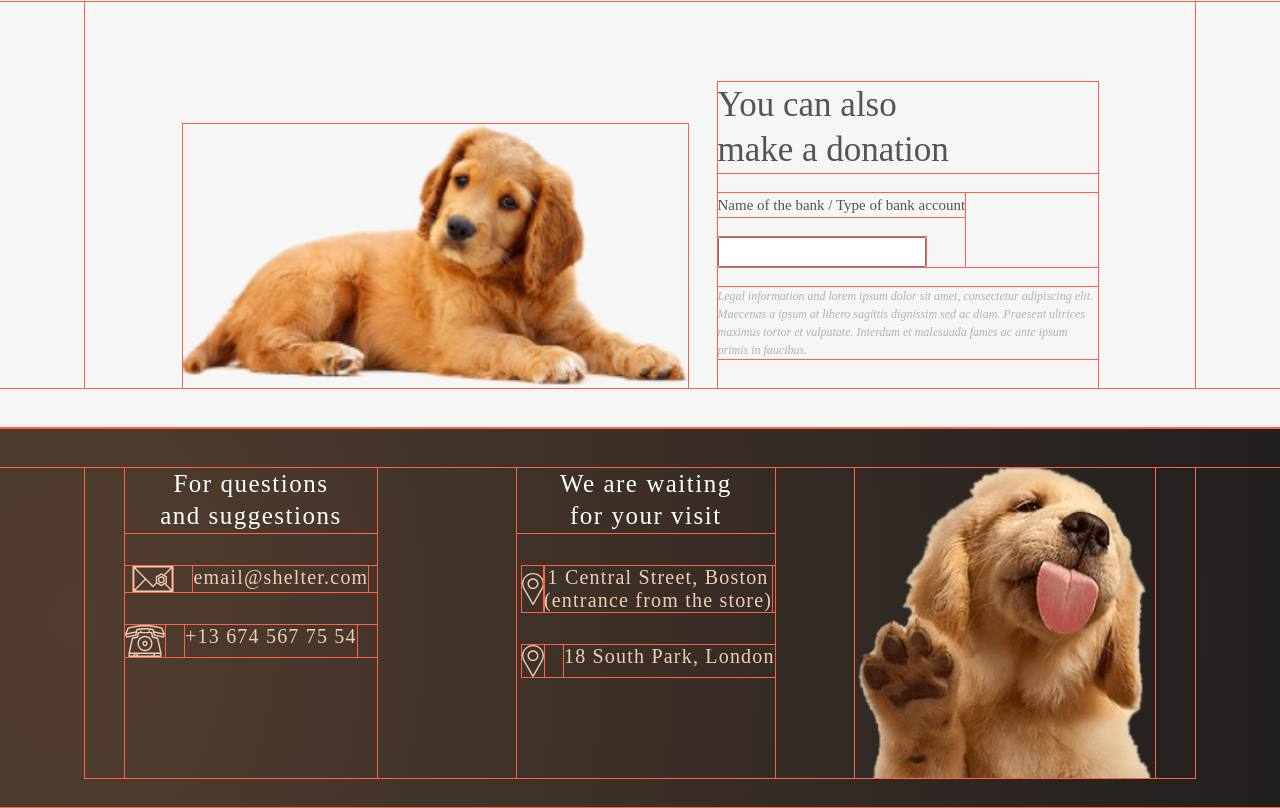
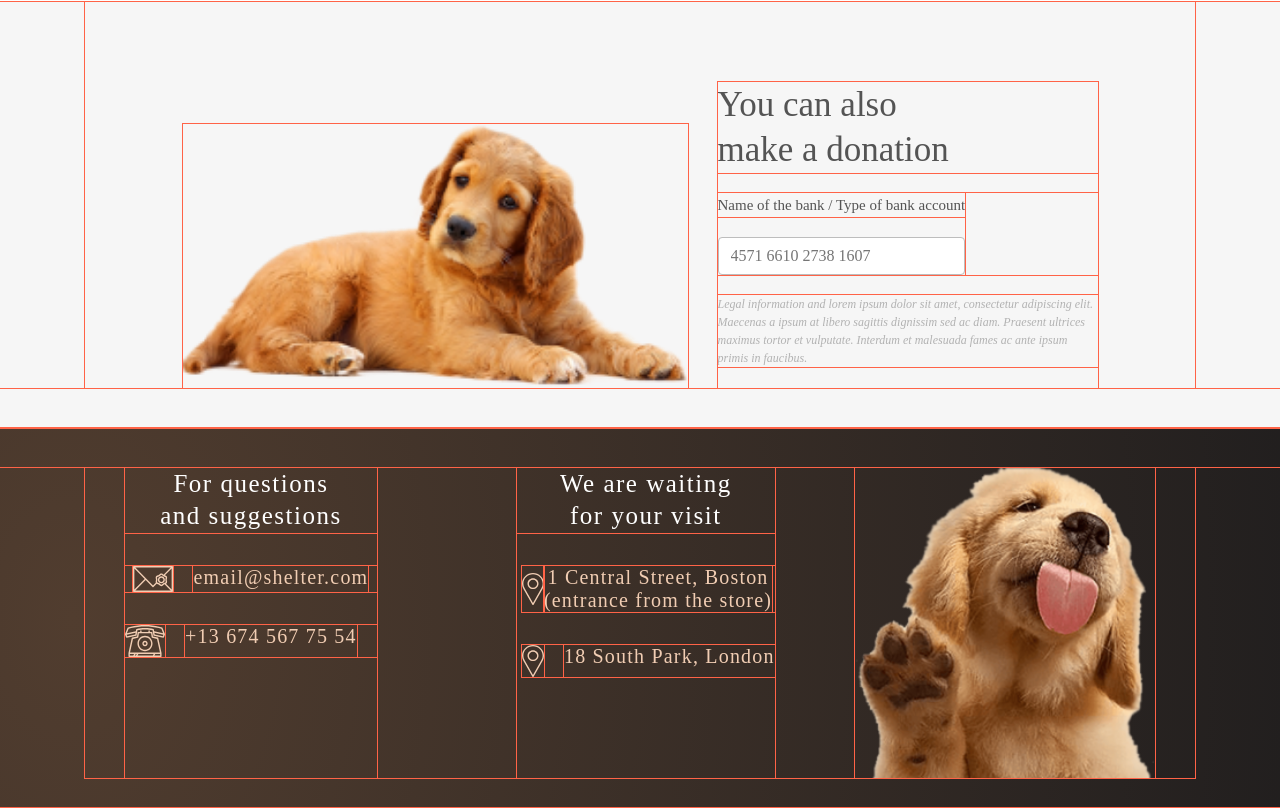
Before and after one commit to Eugene-36/shelter, a React app: page / in a window 1280 px wide. Shown: the part 2674-3482 px from the top of the page. Built offline with nearby package versions, Linux system fonts and the light colour scheme; a web font is replaced by a local one.

Commit message:
updated files

```diff
--- a/package.json
+++ b/package.json
@@ -23,6 +23,7 @@
     "camelcase": "^6.1.0",
     "case-sensitive-paths-webpack-plugin": "2.3.0",
     "classnames": "^2.3.1",
+    "core-util-is": "^1.0.3",
     "css-loader": "4.3.0",
     "dotenv": "8.2.0",
     "dotenv-expand": "5.1.0",
--- a/src/App.js
+++ b/src/App.js
@@ -5,14 +5,14 @@ import s from '../src/components/styles/base.module.css';
 //import { Switch, Router, Route } from 'react-router-dom';
 import { BrowserRouter as Router, Switch, Route, Link } from 'react-router-dom';
 // Импорт компонентов
-import Navigation from './components/navigation/navigation';
+import Navigation from './components/navigation/Navigation';
 // import Hero from './components/hero/hero';
 // import AboutShelter from './components/aboutTheShelter/aboutTheShelter';
 // import Carts from './components/cartsAnimal/cartsAnimal';
 // import Help from './components/help/help';
 // import Donation from './components/donation/donation';
-import Footer from './components/footer/footer';
-import OurPets from './components/ourPets/ourPets.js';
+import Footer from './components/footer/Footer';
+import OurPets from './components/ourPets/OurPets.js';
 import Main from './components/main/main';
 //! Тут нужно в класс добавить  "container" чтобы всё обернулось в рамки контейнера
 function App() {
--- a/src/components/cartsAnimal/cartsAnimal.js
+++ b/src/components/cartsAnimal/cartsAnimal.js
@@ -18,8 +18,8 @@ import $ from 'jquery';
 import { v4 as uuidv4 } from 'uuid';
 
 //=================затягиваю для модалки.
-import Modal from '../modalForCarts/modalCart.js';
-console.log(Modal);
+//import Modal from '../modalForCarts/ModalCart.js';
+//console.log(Modal);
 //! Вверху мой старый вариант
 class Carts extends React.Component {
   constructor() {
--- a/src/components/donation/donation.js
+++ b/src/components/donation/donation.js
@@ -16,7 +16,11 @@ function Donation() {
                 <span className={s.spanText}>
                   Name of the bank / Type of bank account
                 </span>
-                <input type="text" className={s.inp} />
+                <input
+                  type="text"
+                  placeholder="4571 6610 2738 1607"
+                  className={s.inputDonation}
+                />
               </label>
             </form>
             <p className={s.descriprion}>
--- a/src/components/donation/donation.module.css
+++ b/src/components/donation/donation.module.css
@@ -24,8 +24,23 @@
   /* width: 100%; */
   color: #545454;
 }
-.inp {
+.inputDonation {
   margin-top: 20px;
+  display: block;
+  width: 100%;
+  height: calc(2.25rem + 2px);
+  padding: 0.375rem 0.75rem;
+  font-family: inherit;
+  font-size: 1rem;
+  font-weight: 400;
+  line-height: 1.5;
+  color: #212529;
+  background-color: #fff;
+  background-clip: padding-box;
+  border: 1px solid #bdbdbd;
+  border-radius: 0.25rem;
+  outline: none;
+  transition: border-color 0.15s ease-in-out, box-shadow 0.15s ease-in-out;
 }
 
 .fr,
--- a/src/components/navigation/navigation.js
+++ b/src/components/navigation/navigation.js
@@ -3,7 +3,7 @@ import s from './navigation.module.css';
 import burger from '../icons/Burger.svg';
 import { Link } from 'react-router-dom';
 
-import ModalNew from '../modal/modal';
+import ModalNew from '../modal/Modal';
 
 function Navigation() {
   return (
--- a/src/components/ourPets/ourPets.js
+++ b/src/components/ourPets/ourPets.js
@@ -2,8 +2,8 @@ import React from 'react';
 import { Link } from 'react-router-dom';
 import burger from '../icons/Burger.svg';
 import s from './ourPets.module.css';
-import Footer from '../footer/footer';
-import OurPetsCarts from '../ourOetsCarts/ourPetsCarts';
+import Footer from '../footer/Footer';
+import OurPetsCarts from '../ourOetsCarts/OurPetsCarts';
 import styleContainer from '../../components/styles/base.module.css';
 
 function OurPets() {
--- a/src/components/wayForPay/wayForPay.js
+++ /dev/null
@@ -1,2 +0,0 @@
-import React from 'react';
-import s from './wayForPay.module.css';
```
Also changed, not shown: src/components/main/main.js (+7 -7 lines), src/components/wayForPay/wayForPay.module.css (deleted), 1 other file (tests, documents, lock files or other folders).
